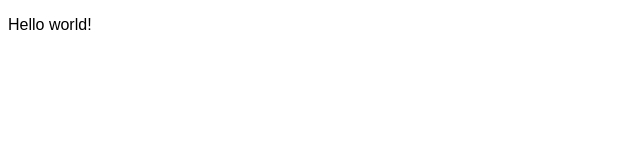
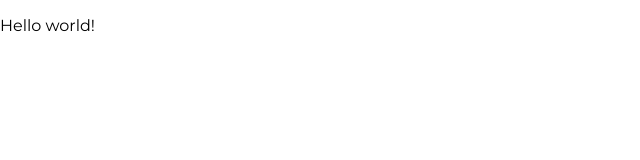
Before and after one commit to ginamarieges/Beacher-front, a React (Vite) app: page / in a window 1280 px wide. Shown: the top 160 px of the page, without its empty margins (0-640 px from the left). Built offline with nearby package versions, Linux system fonts and the light colour scheme.

Commit message:
Add GlobalStyle in main

```diff
--- a/package.json
+++ b/package.json
@@ -11,10 +11,13 @@
     "prepare": "husky install"
   },
   "dependencies": {
+    "@fontsource/montserrat": "^5.0.1",
     "@reduxjs/toolkit": "^1.9.5",
+    "@types/styled-components": "^5.1.26",
     "react": "^18.2.0",
     "react-dom": "^18.2.0",
-    "react-redux": "^8.0.5"
+    "react-redux": "^8.0.5",
+    "styled-components": "^5.3.11"
   },
   "devDependencies": {
     "@commitlint/cli": "^17.6.3",
--- a/src/main.tsx
+++ b/src/main.tsx
@@ -2,12 +2,14 @@ import React from "react";
 import ReactDOM from "react-dom/client";
 import App from "./components/App/App";
 import "./index.css";
+import GlobalStyle from "./styles/GlobalStyle/GlobalStyle";
 import { Provider } from "react-redux";
 import { store } from "./store";
 
 ReactDOM.createRoot(document.getElementById("root") as HTMLElement).render(
   <React.StrictMode>
     <Provider store={store}>
+      <GlobalStyle />
       <App />
     </Provider>
   </React.StrictMode>
--- /dev/null
+++ b/src/styles/GlobalStyle/GlobalStyle.ts
@@ -0,0 +1,50 @@
+import "@fontsource/montserrat";
+import { createGlobalStyle } from "styled-components";
+
+const GlobalStyle = createGlobalStyle`
+*,
+::before,
+::after {
+  box-sizing: border-box;
+}
+
+html {
+  font-family: "Montserrat"
+}
+
+body,
+h1,
+h2,
+h3,
+h4 {
+  margin: 0;
+  padding: 0;
+}
+
+ul {
+  list-style: none;
+  padding: 0;
+  margin: 0;
+}
+
+button,
+input {
+  font-family: inherit;
+}
+
+a {
+  text-decoration: none;
+  color: inherit;
+}
+
+button {
+  cursor: pointer;
+  border: none;
+}
+
+img {
+  max-width: 100%;
+}
+`;
+
+export default GlobalStyle;
```
Also changed, not shown: 1 other file (tests, documents, lock files or other folders).
